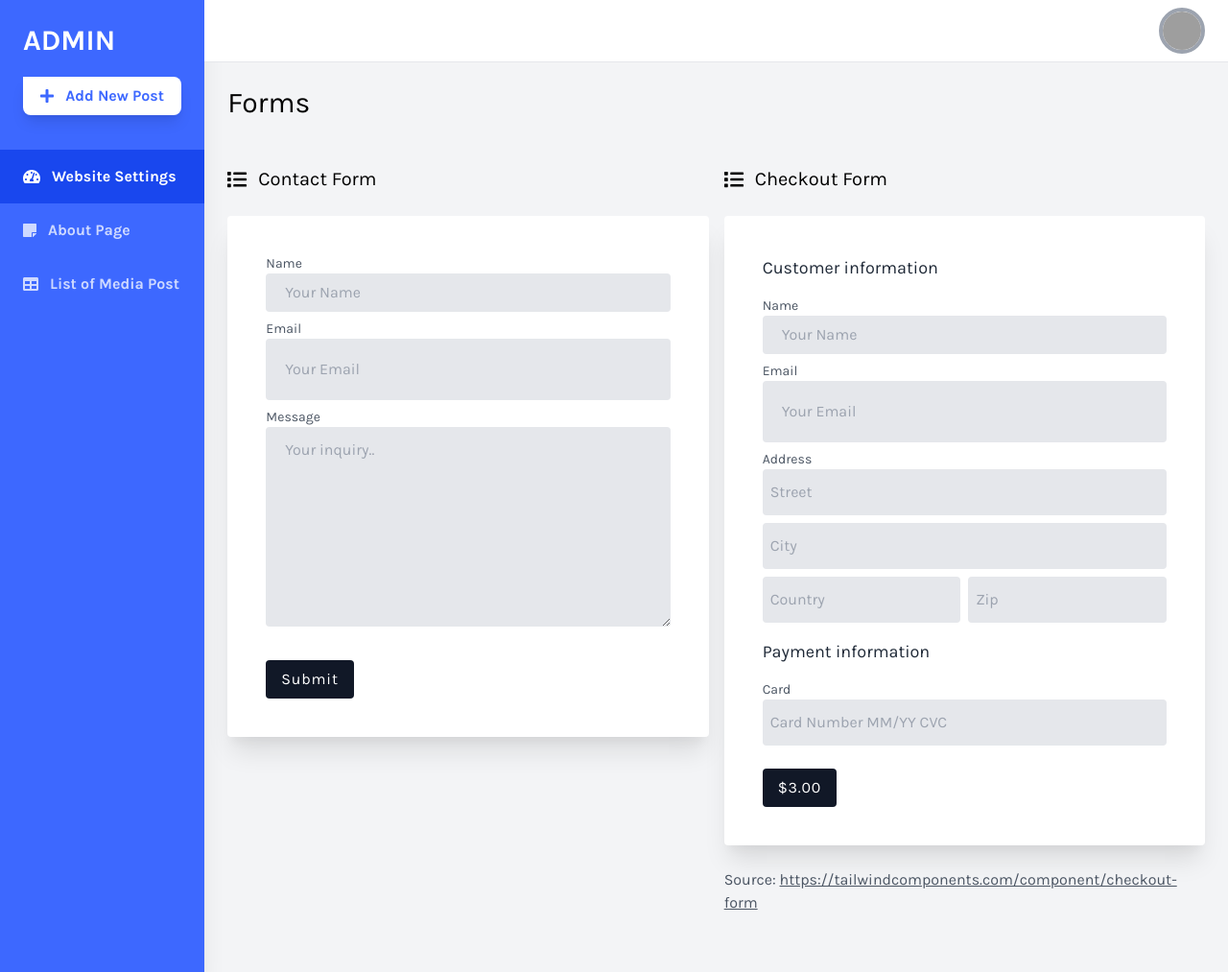
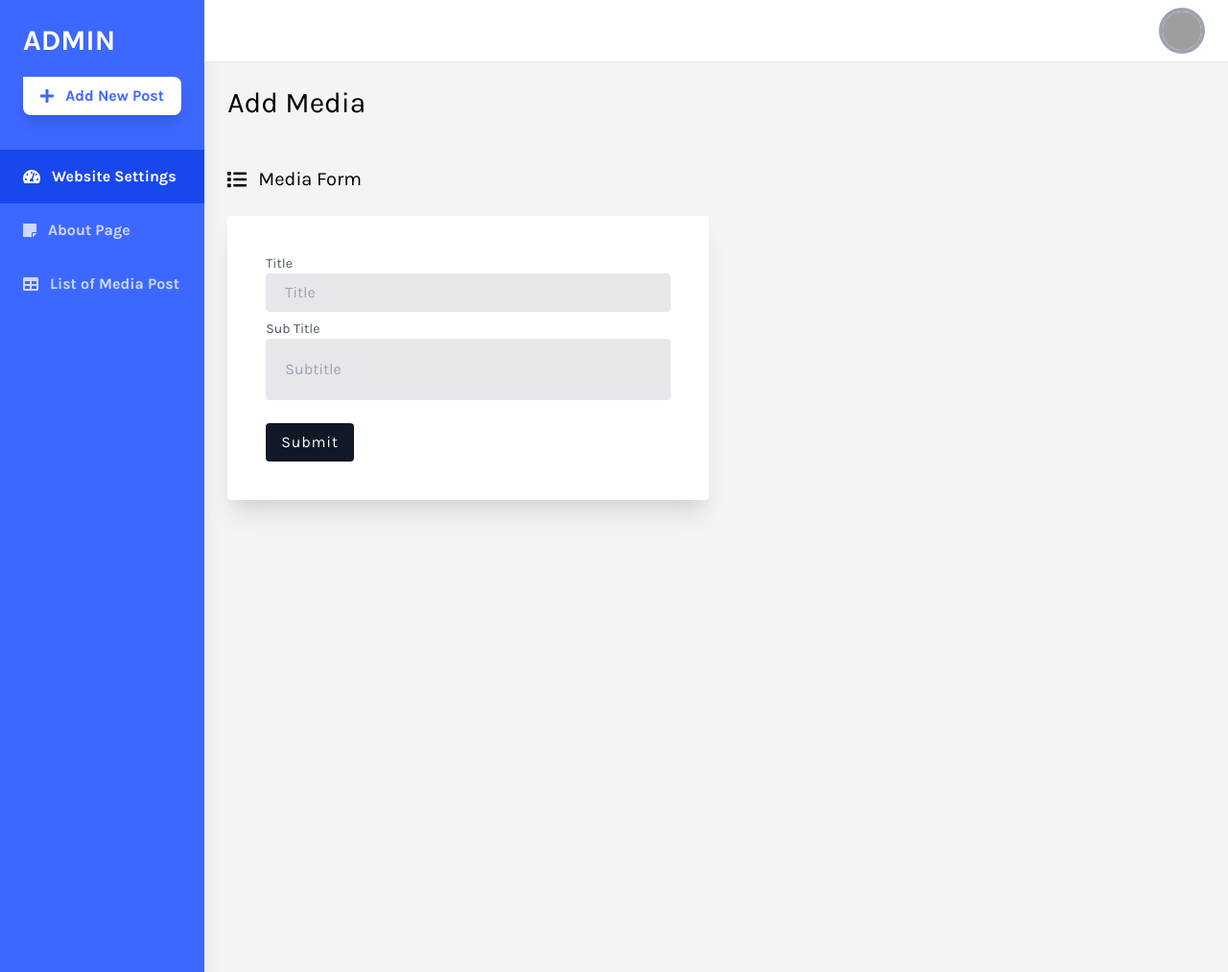
Before and after one commit to p-acharya09/PHPproject, a PHP site: page /views/admin/form.view.php in a window 1280 px wide. Shown: the whole page at 96% size. Run offline with PHP 8.4, Linux system fonts and the light colour scheme; some libraries are stand-ins or nearby versions; grey boxes are pictures that could not be loaded.

Commit message:
Create form for adding media

```diff
--- /dev/null
+++ b/controllers/admin/form.php
@@ -0,0 +1,4 @@
+<?php
+
+require "views/admin/form.view.php";
+?>
--- a/router.php
+++ b/router.php
@@ -9,7 +9,7 @@ $routes = [
     '/media' => 'controllers/media.php',
     '/artdetail' => 'controllers/artdetail.php',
     '/register' =>'controllers/login/create.php',
-    '/adminforms' => 'views/admin/form.php',
+    '/adminforms' => 'controllers/admin/form.php',
     '/admintables' => 'controllers/admin/list.php',
     '/adminabout' => 'controllers/admin/about.php',
     '/adminsettings' => 'controllers/admin/settings.php'
--- a/views/admin/about.view.php
+++ b/views/admin/about.view.php
@@ -2,7 +2,7 @@
 
         <div class="w-full h-screen overflow-x-hidden border-t flex flex-col">
             <main class="w-full flex-grow p-6">
-                <h1 class="w-full text-3xl text-black pb-6">Forms</h1>
+                <h1 class="w-full text-3xl text-black pb-6">About Forms</h1>
 
                 <div class="flex flex-wrap">
                     <div class="w-full my-6 pr-0 lg:pr-2">
@@ -21,7 +21,7 @@
                                 </div>
                                 <div class="" hidden>
                                     <label class="block text-sm text-gray-600" for="artist_image">Artist Image</label>
-                                    <input class="w-full px-5 py-1 text-gray-700 bg-gray-200 rounded" id="artist_image" name="artist_image" type="text" required="" placeholder="Artist Header" aria-label="Artist Header" value="samrat">
+                                    <input class="w-full px-5 py-1 text-gray-700 bg-gray-200 rounded" id="artist_image" name="artist_image" type="text" required="" placeholder="Artist Image" aria-label="Artist Image" value="samrat">
                                 </div>
                                 <div class="">
                                     <label class="block text-sm text-gray-600" for="artgallery_header">Art Gallery Header</label>
@@ -33,7 +33,7 @@
                                 </div>
                                 <div class="" hidden>
                                     <label class="block text-sm text-gray-600" for="artgallery_image">Art Gallery Image</label>
-                                    <input class="w-full px-5 py-1 text-gray-700 bg-gray-200 rounded" id="artgallery_image" name="artgallery_image" type="text" required="" placeholder="Art Gallery Header"  aria-label="Art Gallery Header" value="artgallery">
+                                    <input class="w-full px-5 py-1 text-gray-700 bg-gray-200 rounded" id="artgallery_image" name="artgallery_image" type="text" required="" placeholder="Art Gallery Image"  aria-label="Art Gallery Image" value="artgallery">
                                 </div>
 
                                 <div class="mt-6">
--- a/views/admin/form.view.php
+++ b/views/admin/form.view.php
@@ -2,26 +2,26 @@
 
         <div class="w-full h-screen overflow-x-hidden border-t flex flex-col">
             <main class="w-full flex-grow p-6">
-                <h1 class="w-full text-3xl text-black pb-6">Forms</h1>
+                <h1 class="w-full text-3xl text-black pb-6">Add Media</h1>
 
                 <div class="flex flex-wrap">
                     <div class="w-full lg:w-1/2 my-6 pr-0 lg:pr-2">
                         <p class="text-xl pb-6 flex items-center">
-                            <i class="fas fa-list mr-3"></i> Contact Form
+                            <i class="fas fa-list mr-3"></i> Media Form
                         </p>
                         <div class="leading-loose">
-                            <form class="p-10 bg-white rounded shadow-xl">
+                            <form method="POST" class="p-10 bg-white rounded shadow-xl">
                                 <div class="">
-                                    <label class="block text-sm text-gray-600" for="name">Name</label>
-                                    <input class="w-full px-5 py-1 text-gray-700 bg-gray-200 rounded" id="name" name="name" type="text" required="" placeholder="Your Name" aria-label="Name">
+                                    <label class="block text-sm text-gray-600" for="title">Title</label>
+                                    <input class="w-full px-5 py-1 text-gray-700 bg-gray-200 rounded" id="title" name="title" type="text" required="" placeholder="Title" aria-label="Name">
                                 </div>
                                 <div class="mt-2">
-                                    <label class="block text-sm text-gray-600" for="email">Email</label>
-                                    <input class="w-full px-5  py-4 text-gray-700 bg-gray-200 rounded" id="email" name="email" type="text" required="" placeholder="Your Email" aria-label="Email">
+                                    <label class="block text-sm text-gray-600" for="subtitle">Sub Title</label>
+                                    <input class="w-full px-5  py-4 text-gray-700 bg-gray-200 rounded" id="subtitle" name="subtitle" type="text" required="" placeholder="Subtitle" aria-label="Subtitle">
                                 </div>
-                                <div class="mt-2">
-                                    <label class=" block text-sm text-gray-600" for="message">Message</label>
-                                    <textarea class="w-full px-5 py-2 text-gray-700 bg-gray-200 rounded" id="message" name="message" rows="6" required="" placeholder="Your inquiry.." aria-label="Email"></textarea>
+                                <div class="" hidden>
+                                    <label class="block text-sm text-gray-600" for="image">Image</label>
+                                    <input class="w-full px-5 py-1 text-gray-700 bg-gray-200 rounded" id="image" name="image" type="text" required="" placeholder="Image" aria-label="Image" value="samrat">
                                 </div>
                                 <div class="mt-6">
                                     <button class="px-4 py-1 text-white font-light tracking-wider bg-gray-900 rounded" type="submit">Submit</button>
@@ -29,52 +29,6 @@
                             </form>
                         </div>
                     </div>
-
-                    <div class="w-full lg:w-1/2 mt-6 pl-0 lg:pl-2">
-                        <p class="text-xl pb-6 flex items-center">
-                            <i class="fas fa-list mr-3"></i> Checkout Form
-                        </p>
-                        <div class="leading-loose">
-                            <form class="p-10 bg-white rounded shadow-xl">
-                                <p class="text-lg text-gray-800 font-medium pb-4">Customer information</p>
-                                <div class="">
-                                    <label class="block text-sm text-gray-600" for="cus_name">Name</label>
-                                    <input class="w-full px-5 py-1 text-gray-700 bg-gray-200 rounded" id="cus_name" name="cus_name" type="text" required="" placeholder="Your Name" aria-label="Name">
-                                </div>
-                                <div class="mt-2">
-                                    <label class="block text-sm text-gray-600" for="cus_email">Email</label>
-                                    <input class="w-full px-5  py-4 text-gray-700 bg-gray-200 rounded" id="cus_email" name="cus_email" type="text" required="" placeholder="Your Email" aria-label="Email">
-                                </div>
-                                <div class="mt-2">
-                                    <label class=" block text-sm text-gray-600" for="cus_email">Address</label>
-                                    <input class="w-full px-2 py-2 text-gray-700 bg-gray-200 rounded" id="cus_email" name="cus_email" type="text" required="" placeholder="Street" aria-label="Email">
-                                </div>
-                                <div class="mt-2">
-                                    <label class="hidden text-sm block text-gray-600" for="cus_email">City</label>
-                                    <input class="w-full px-2 py-2 text-gray-700 bg-gray-200 rounded" id="cus_email" name="cus_email" type="text" required="" placeholder="City" aria-label="Email">
-                                </div>
-                                <div class="inline-block mt-2 w-1/2 pr-1">
-                                    <label class="hidden block text-sm text-gray-600" for="cus_email">Country</label>
-                                    <input class="w-full px-2 py-2 text-gray-700 bg-gray-200 rounded" id="cus_email" name="cus_email" type="text" required="" placeholder="Country" aria-label="Email">
-                                </div>
-                                <div class="inline-block mt-2 -mx-1 pl-1 w-1/2">
-                                    <label class="hidden block text-sm text-gray-600" for="cus_email">Zip</label>
-                                    <input class="w-full px-2 py-2 text-gray-700 bg-gray-200 rounded" id="cus_email"  name="cus_email" type="text" required="" placeholder="Zip" aria-label="Email">
-                                </div>
-                                <p class="text-lg text-gray-800 font-medium py-4">Payment information</p>
-                                <div class="">
-                                    <label class="block text-sm text-gray-600" for="cus_name">Card</label>
-                                    <input class="w-full px-2 py-2 text-gray-700 bg-gray-200 rounded" id="cus_name" name="cus_name" type="text" required="" placeholder="Card Number MM/YY CVC" aria-label="Name">
-                                </div>
-                                <div class="mt-6">
-                                    <button class="px-4 py-1 text-white font-light tracking-wider bg-gray-900 rounded" type="submit">$3.00</button>
-                                </div>
-                            </form>
-                        </div>
-                        <p class="pt-6 text-gray-600">
-                            Source: <a class="underline" href="https://tailwindcomponents.com/component/checkout-form">https://tailwindcomponents.com/component/checkout-form</a>
-                        </p>
-                    </div>
                 </div>
             </main>
         </div>
--- a/views/admin/header.php
+++ b/views/admin/header.php
@@ -24,9 +24,9 @@
     <aside class="relative bg-sidebar h-screen w-64 hidden sm:block shadow-xl">
         <div class="p-6">
             <a href="/adminsettings" class="text-white text-3xl font-semibold uppercase hover:text-gray-300">Admin</a>
-            <button class="w-full bg-white cta-btn font-semibold py-2 mt-5 rounded-br-lg rounded-bl-lg rounded-tr-lg shadow-lg hover:shadow-xl hover:bg-gray-300 flex items-center justify-center">
+            <a href="/adminforms" class="w-full bg-white cta-btn font-semibold py-2 mt-5 rounded-br-lg rounded-bl-lg rounded-tr-lg shadow-lg hover:shadow-xl hover:bg-gray-300 flex items-center justify-center">
                 <i class="fas fa-plus mr-3"></i> Add New Post
-            </button>
+            </a>
         </div>
         <nav class="text-white text-base font-semibold pt-3">
             <a href="/adminsettings" class="flex items-center active-nav-link text-white py-4 pl-6 nav-item">
@@ -88,7 +88,7 @@
                     Sign Out
                 </a>
             </nav>
-            <button class="w-full bg-white cta-btn font-semibold py-2 mt-5 rounded-br-lg rounded-bl-lg rounded-tr-lg shadow-lg hover:shadow-xl hover:bg-gray-300 flex items-center justify-center">
+            <a href="/adminforms" class="w-full bg-white cta-btn font-semibold py-2 mt-5 rounded-br-lg rounded-bl-lg rounded-tr-lg shadow-lg hover:shadow-xl hover:bg-gray-300 flex items-center justify-center">
                 <i class="fas fa-plus mr-3"></i> Add Media Post
-            </button>
+            </a>
         </header>
```
Also changed, not shown: views/artdetail.view.php (+4 -4 lines).
